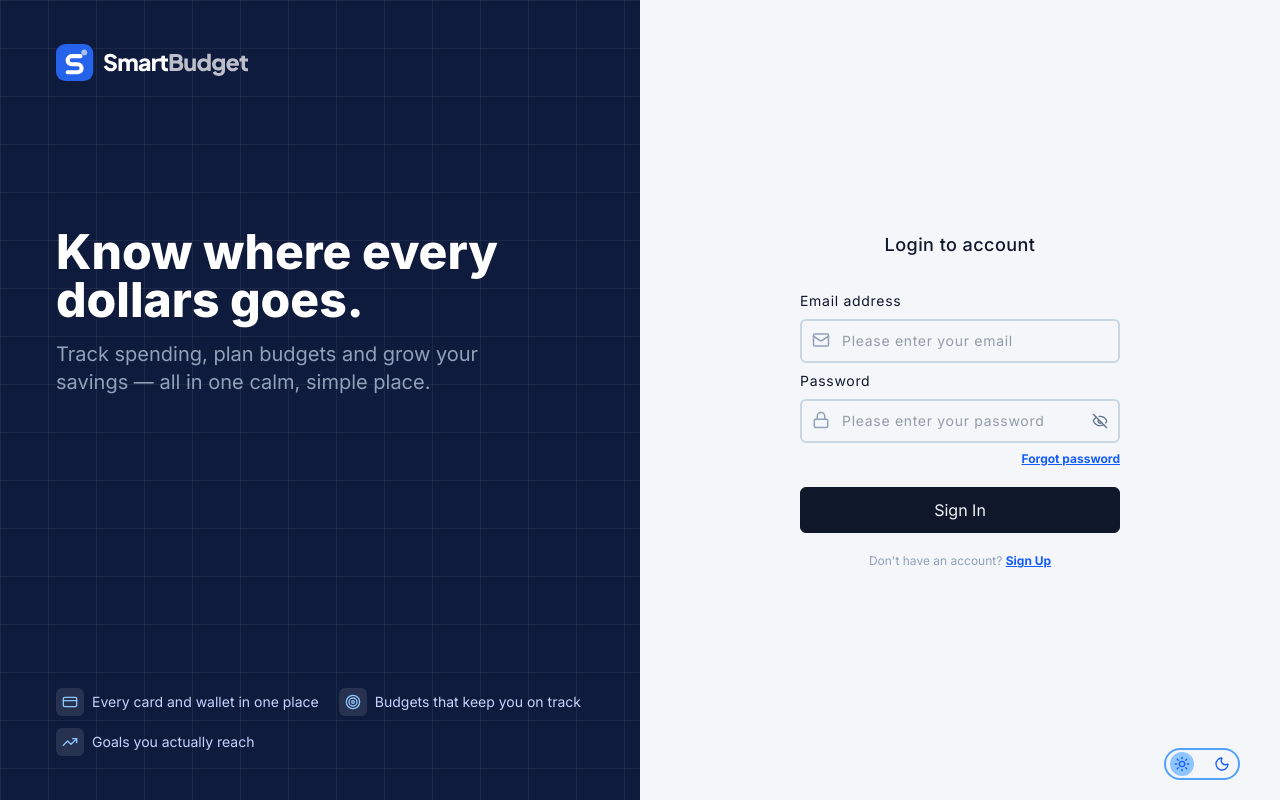
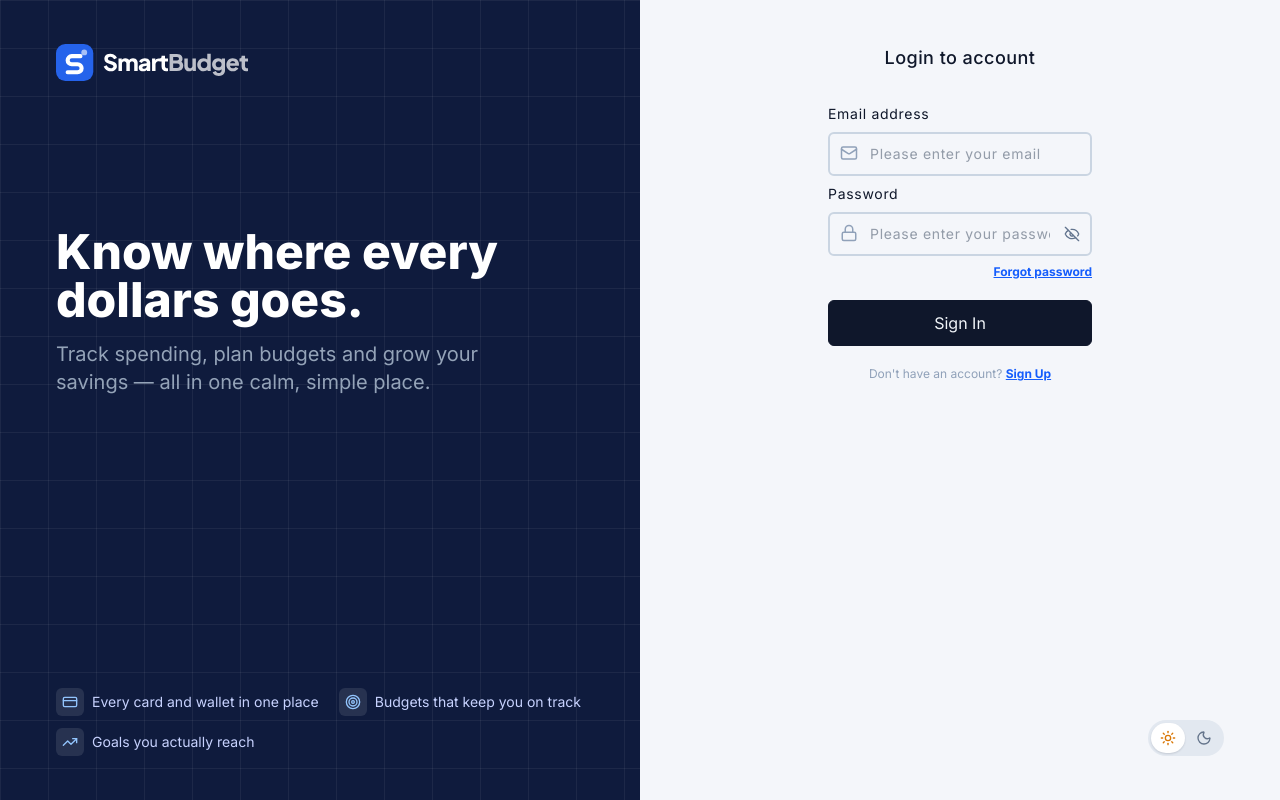
Before and after one commit to hasiukrostyslav/React_SmartBudget, a React (Vite) app in the folder client/: page /auth/login in a window 1280 px wide. Built offline with nearby package versions, Linux system fonts and the light colour scheme; no server answers.

Commit message:
redesign theme buttons and colors

```diff
--- a/client/src/components/layouts/AuthFormContainer.tsx
+++ b/client/src/components/layouts/AuthFormContainer.tsx
@@ -1,3 +1,5 @@
+import { clsx } from 'clsx';
+
 import ThemeButton from '../ui/buttons/ThemeButton';
 
 interface AuthFormProps {
@@ -10,12 +12,20 @@ export default function AuthFormContainer({
   heading,
 }: AuthFormProps) {
   return (
-    <section className="relative flex w-1/2 items-center justify-center">
+    <section
+      className={clsx(
+        'relative flex w-1/2 flex-col items-center justify-between',
+        'px-12 py-9 xl:px-14 xl:py-11',
+      )}
+    >
       <div className="flex w-1/2 flex-col items-center justify-center gap-2">
         <h2 className="text-lg font-medium tracking-wide">{heading}</h2>
         {children}
       </div>
-      <ThemeButton className="absolute right-10 bottom-5" />
+      <div className="flex w-full items-center justify-between">
+        <div></div>
+        <ThemeButton />
+      </div>
     </section>
   );
 }
--- a/client/src/components/ui/buttons/ThemeButton.tsx
+++ b/client/src/components/ui/buttons/ThemeButton.tsx
@@ -1,38 +1,42 @@
-import { useState } from 'react';
+import clsx from 'clsx';
 
 import { useTheme } from '@/hooks/useTheme';
 
 import Icon from '../icons/Icon';
 
 export default function ThemeButton({ className }: { className?: string }) {
-  const [isInitial, setIsInitial] = useState(true);
   const { theme, setLightTheme, setDarkTheme } = useTheme();
 
   return (
     <div
-      className={`flex gap-4 rounded-2xl border-2 border-blue-400 px-1 py-0.5 ${className}`}
+      className={clsx(
+        'bg-line dark:bg-dark-hover flex gap-0.5 rounded-full p-0.75',
+        className,
+      )}
     >
       <button
-        className={`outline-round-full p-1 ${
-          theme === 'light' ? 'bg-blue-300 text-blue-600' : 'text-blue-200'
-        } ${!isInitial && theme === 'light' ? 'animate-wiggle' : ''}`}
-        onClick={() => {
-          setIsInitial(true);
-          setLightTheme();
-          setIsInitial(false);
-        }}
+        aria-label="Light theme"
+        aria-pressed={theme === 'light'}
+        className={clsx(
+          'outline-round-full grid h-7.5 w-8.5 place-items-center rounded-full',
+          theme === 'light'
+            ? 'bg-card text-warning shadow-toggle'
+            : 'text-muted dark:text-dark-muted bg-transparent',
+        )}
+        onClick={() => setLightTheme()}
       >
         <Icon name="light" size={16} />
       </button>
       <button
-        className={`outline-round-full p-1 ${
-          theme === 'dark' ? 'bg-blue-500 text-blue-200' : 'text-blue-600'
-        } ${!isInitial && theme === 'dark' ? 'animate-wiggle' : ''}`}
-        onClick={() => {
-          setIsInitial(true);
-          setDarkTheme();
-          setIsInitial(false);
-        }}
+        aria-label="Dark theme"
+        aria-pressed={theme === 'dark'}
+        className={clsx(
+          'outline-round-full grid h-7.5 w-8.5 place-items-center rounded-full',
+          theme === 'dark'
+            ? 'bg-dark-selected text-dark-heading'
+            : 'text-muted dark:text-dark-muted bg-transparent',
+        )}
+        onClick={() => setDarkTheme()}
       >
         <Icon name="dark" size={16} />
       </button>
--- a/client/src/pages/auth/AuthLayout.tsx
+++ b/client/src/pages/auth/AuthLayout.tsx
@@ -57,6 +57,7 @@ export default function AuthLayout() {
           ))}
         </div>
       </section>
+
       <Suspense fallback={null}>
         <Outlet />
       </Suspense>
--- a/client/src/styles/animations.css
+++ b/client/src/styles/animations.css
@@ -1,15 +1,4 @@
 @theme {
-  --animate-wiggle: wiggle 2s ease-in-out;
-  @keyframes wiggle {
-    0%,
-    100% {
-      transform: rotate(0deg);
-    }
-    50% {
-      transform: rotate(360deg);
-    }
-  }
-
   --animate-spin: spin 1s linear infinite;
   --animate-spin-slow: spin 2s linear infinite;
   @keyframes spin {
--- a/client/src/styles/colors.css
+++ b/client/src/styles/colors.css
@@ -1,16 +1,60 @@
-/* Colours with their own value */
 @theme {
   /* Brand */
-  --color-navy: #0f1b3d; /* #0F1B3D · Balance card, login panel, toasts */
+  --color-primary: #2563eb; /* Buttons, links, active menu item */
+  --color-primary-hover: #1d4ed8; /* Hover on primary buttons and links */
+  --color-primary-pressed: #1e40af; /* Pressed buttons, info text on light blue */
+  --color-primary-dark: #1e3a8a; /* Dark blue text, highlights */
+  --color-primary-light: #dbeafe; /* Avatar, light chart bars */
+  --color-primary-soft: #eff6ff; /* Selected rows, soft buttons, chips */
+  --color-primary-border: #bfdbfe; /* Borders around light-blue areas */
+  --color-navy: #0f1b3d; /* Balance card, login panel, toasts */
+
+  /* Text */
+  --color-heading: #0f172a; /* Titles, amounts, main text */
+  --color-body: #334155; /* Labels, button text */
+  --color-secondary: #475569; /* Descriptions, supporting text */
+  --color-muted: #64748b; /* Captions, dates, hints */
+  --color-placeholder: #94a3b8; /* Placeholders, disabled text */
 
   /* Backgrounds */
-  --color-page: #f4f6fa; /* #F4F6FA · App background behind cards */
+  --color-page: #f4f6fa; /* App background behind cards */
+  --color-card: #ffffff; /* Cards, modals, header, sidebar */
+  --color-subtle: #f8fafc; /* Table headers, inputs, info boxes */
+  --color-hover: #f1f5f9; /* Hover on rows and menus, tab bar */
 
   /* Borders */
-  --color-line-card: #e5e9f0; /* #E5E9F0 · Card edges, sidebar, header */
-  --color-line-soft: #eef2f6; /* #EEF2F6 · Lines inside cards, progress track */
+  --color-line-strong: #cbd5e1; /* Inputs, switch track when off */
+  --color-line: #e2e8f0; /* Buttons, chips, outlines */
+  --color-line-card: #e5e9f0; /* Card edges, sidebar, header */
+  --color-line-soft: #eef2f6; /* Lines inside cards, progress track */
+
+  /* Success */
+  --color-success: #16a34a; /* Icons, progress bars, dots */
+  --color-success-text: #15803d; /* Income amounts, “Completed” */
+  --color-success-bg: #dcfce7; /* Status pills, icon tiles */
+  --color-success-panel: #f0fdf4; /* Large success boxes */
+  --color-success-border: #bbf7d0; /* Border of success boxes */
+
+  /* Warning */
+  --color-warning: #d97706; /* Icons, budget over 80% */
+  --color-warning-text: #b45309; /* “Pending”, due dates */
+  --color-warning-bg: #fef3c7; /* Status pills, badges */
+  --color-warning-panel: #fffbeb; /* Large warning boxes */
+
+  /* Danger */
+  --color-danger: #dc2626; /* Expense amounts, red badges */
+  --color-danger-text: #b91c1c; /* Error messages, Delete buttons */
+  --color-danger-heading: #991b1b; /* Titles in danger boxes */
+  --color-danger-bg: #fee2e2; /* Status pills, icon tiles */
+  --color-danger-panel: #fef2f2; /* Error banners, overdue rows */
+  --color-danger-border: #fecaca; /* Border of Delete buttons */
 
   /* On navy */
+  --color-on-navy: #ffffff; /* Main text on navy */
+  --color-on-navy-muted: #c7d2fe; /* Secondary text on navy */
+  --color-on-navy-accent: #93c5fd; /* Accent text and icons on navy */
+  --color-on-navy-progress: #60a5fa; /* Progress bars on navy */
+  --color-on-navy-success: #86efac; /* Positive numbers on navy, toast tick */
   --color-on-navy-faded: rgb(
     255 255 255 / 0.72
   ); /* #FFFFFF 72% · “Budget” in the white logo */
@@ -24,17 +68,39 @@
     255 255 255 / 0.05
   ); /* #FFFFFF 5% · Grid lines on the login panel */
 
+  /* Charts & accounts */
+  --color-chart-income: #2563eb; /* Income bars */
+  --color-chart-expense: #f59e0b; /* Expense bars */
+  --color-account-card: #1e3a8a; /* Main card */
+  --color-account-cash: #16a34a; /* Cash wallet */
+  --color-account-usd: #0f766e; /* Dollar account */
+  --color-account-eur: #7c3aed; /* Euro account */
+  --color-account-credit: #b45309; /* Credit card */
+  --color-account-deposit: #10b981; /* Deposits, deposit progress */
+
+  /* Card designs */
+  --color-card-black-start: #0f172a; /* Main debit card (gradient start) */
+  --color-card-black-end: #1e3a8a; /* Main debit card (gradient end) */
+  --color-card-virtual-start: #1d4ed8; /* Virtual card (gradient start) */
+  --color-card-virtual-end: #0891b2; /* Virtual card (gradient end) */
+  --color-card-usd-start: #065f46; /* USD card (gradient start) */
+  --color-card-usd-end: #0f766e; /* USD card (gradient end) */
+  --color-card-new-start: #4338ca; /* Newly created virtual card (gradient start) */
+  --color-card-new-end: #7c3aed; /* Newly created virtual card (gradient end) */
+
   /* Dark theme */
-  --color-dark-page: #0a1020; /* #0A1020 · Page background */
-  --color-dark-card: #0b1220; /* #0B1220 · Panels and cards */
-  --color-dark-input: #111a2e; /* #111A2E · Inputs */
-  --color-dark-hover: #16213a; /* #16213A · Toggles, icon tiles, hover */
-  --color-dark-line: #2a3852; /* #2A3852 · Borders and dividers */
-  --color-dark-heading: #e6ebf5; /* #E6EBF5 · Main text */
-  --color-dark-muted: #93a1b8; /* #93A1B8 · Secondary text */
-  --color-dark-link: #7aa7ff; /* #7AA7FF · Links */
-  --color-dark-danger-bg: #2a1416; /* #2A1416 · Error banner */
-  --color-dark-success-bg: #123322; /* #123322 · Success icon tile */
+  --color-dark-page: #0a1020; /* Page background */
+  --color-dark-card: #0b1220; /* Panels and cards */
+  --color-dark-input: #111a2e; /* Inputs */
+  --color-dark-hover: #16213a; /* Toggles, icon tiles, hover */
+  --color-dark-selected: #1e293b; /* Selected theme button */
+  --color-dark-line: #2a3852; /* Borders and dividers */
+  --color-dark-heading: #e6ebf5; /* Main text */
+  --color-dark-muted: #93a1b8; /* Secondary text */
+  --color-dark-link: #7aa7ff; /* Links */
+  --color-dark-danger-text: #fca5a5; /* Error text */
+  --color-dark-danger-bg: #2a1416; /* Error banner */
+  --color-dark-success-bg: #123322; /* Success icon tile */
 
   /* Overlays & shadows */
   --color-overlay: rgb(
@@ -48,172 +114,14 @@
   ); /* #E2E8F0 72% · Over a frozen card */
 
   /* Card network */
-  --color-network-red: #eb001b; /* #EB001B · Left circle of the card logo */
-  --color-network-orange: #f79e1b; /* #F79E1B · Right circle of the card logo */
+  --color-network-red: #eb001b; /* Left circle of the card logo */
+  --color-network-orange: #f79e1b; /* Right circle of the card logo */
 
   /* Shadows */
-  --shadow-toggle: 0 1px 2px rgb(15 23 42 / 0.14); /* #0F172A 14% · Selected tab, switches */
-  --shadow-hover: 0 10px 24px rgb(15 23 42 / 0.1); /* #0F172A 10% · Cards on hover */
-  --shadow-popover: 0 16px 40px rgb(15 23 42 / 0.16); /* #0F172A 16% · Menus, popovers */
-  --shadow-modal: 0 32px 80px rgb(15 23 42 / 0.35); /* #0F172A 35% · Modals */
-  --shadow-on-navy: 0 30px 60px rgb(2 6 23 / 0.45); /* #020617 45% · Cards on navy */
-  --shadow-glow: 0 10px 24px rgb(37 99 235 / 0.35); /* #2563EB 35% · Glow under primary buttons */
+  --shadow-toggle: 0 1px 2px rgb(15 23 42 / 0.14); /* Selected tab, switches */
+  --shadow-hover: 0 10px 24px rgb(15 23 42 / 0.1); /* Cards on hover */
+  --shadow-popover: 0 16px 40px rgb(15 23 42 / 0.16); /* Menus, popovers */
+  --shadow-modal: 0 32px 80px rgb(15 23 42 / 0.35); /* Modals */
+  --shadow-on-navy: 0 30px 60px rgb(2 6 23 / 0.45); /* Cards on navy */
+  --shadow-glow: 0 10px 24px rgb(37 99 235 / 0.35); /* Glow under primary buttons */
 }
-
-/* Colours taken from Tailwind's palette */
-@theme inline {
-  /* Brand */
-  --color-primary: var(
-    --color-blue-600
-  ); /* #2563EB · Buttons, links, active menu item */
-  --color-primary-hover: var(
-    --color-blue-700
-  ); /* #1D4ED8 · Hover on primary buttons and links */
-  --color-primary-pressed: var(
-    --color-blue-800
-  ); /* #1E40AF · Pressed buttons, info text on light blue */
-  --color-primary-dark: var(
-    --color-blue-900
-  ); /* #1E3A8A · Dark blue text, highlights */
-  --color-primary-light: var(
-    --color-blue-100
-  ); /* #DBEAFE · Avatar, light chart bars */
-  --color-primary-soft: var(
-    --color-blue-50
-  ); /* #EFF6FF · Selected rows, soft buttons, chips */
-  --color-primary-border: var(
-    --color-blue-200
-  ); /* #BFDBFE · Borders around light-blue areas */
-
-  /* Text */
-  --color-heading: var(
-    --color-slate-900
-  ); /* #0F172A · Titles, amounts, main text */
-  --color-body: var(--color-slate-700); /* #334155 · Labels, button text */
-  --color-secondary: var(
-    --color-slate-600
-  ); /* #475569 · Descriptions, supporting text */
-  --color-muted: var(--color-slate-500); /* #64748B · Captions, dates, hints */
-  --color-placeholder: var(
-    --color-slate-400
-  ); /* #94A3B8 · Placeholders, disabled text */
-
-  /* Backgrounds */
-  --color-card: var(
-    --color-white
-  ); /* #FFFFFF · Cards, modals, header, sidebar */
-  --color-subtle: var(
-    --color-slate-50
-  ); /* #F8FAFC · Table headers, inputs, info boxes */
-  --color-hover: var(
-    --color-slate-100
-  ); /* #F1F5F9 · Hover on rows and menus, tab bar */
-
-  /* Borders */
-  --color-line-strong: var(
-    --color-slate-300
-  ); /* #CBD5E1 · Inputs, switch track when off */
-  --color-line: var(--color-slate-200); /* #E2E8F0 · Buttons, chips, outlines */
-
-  /* Success */
-  --color-success: var(
-    --color-green-600
-  ); /* #16A34A · Icons, progress bars, dots */
-  --color-success-text: var(
-    --color-green-700
-  ); /* #15803D · Income amounts, “Completed” */
-  --color-success-bg: var(
-    --color-green-100
-  ); /* #DCFCE7 · Status pills, icon tiles */
-  --color-success-panel: var(
-    --color-green-50
-  ); /* #F0FDF4 · Large success boxes */
-  --color-success-border: var(
-    --color-green-200
-  ); /* #BBF7D0 · Border of success boxes */
-
-  /* Warning */
-  --color-warning: var(
-    --color-amber-600
-  ); /* #D97706 · Icons, budget over 80% */
-  --color-warning-text: var(
-    --color-amber-700
-  ); /* #B45309 · “Pending”, due dates */
-  --color-warning-bg: var(
-    --color-amber-100
-  ); /* #FEF3C7 · Status pills, badges */
-  --color-warning-panel: var(
-    --color-amber-50
-  ); /* #FFFBEB · Large warning boxes */
-
-  /* Danger */
-  --color-danger: var(
-    --color-red-600
-  ); /* #DC2626 · Expense amounts, red badges */
-  --color-danger-text: var(
-    --color-red-700
-  ); /* #B91C1C · Error messages, Delete buttons */
-  --color-danger-heading: var(
-    --color-red-800
-  ); /* #991B1B · Titles in danger boxes */
-  --color-danger-bg: var(
-    --color-red-100
-  ); /* #FEE2E2 · Status pills, icon tiles */
-  --color-danger-panel: var(
-    --color-red-50
-  ); /* #FEF2F2 · Error banners, overdue rows */
-  --color-danger-border: var(
-    --color-red-200
-  ); /* #FECACA · Border of Delete buttons */
-
-  /* On navy */
-  --color-on-navy: var(--color-white); /* #FFFFFF · Main text on navy */
-  --color-on-navy-muted: var(
-    --color-indigo-200
-  ); /* #C7D2FE · Secondary text on navy */
-  --color-on-navy-accent: var(
-    --color-blue-300
-  ); /* #93C5FD · Accent text and icons on navy */
-  --color-on-navy-progress: var(
-    --color-blue-400
-  ); /* #60A5FA · Progress bars on navy */
-  --color-on-navy-success: var(
-    --color-green-300
-  ); /* #86EFAC · Positive numbers on navy, toast tick */
-
-  /* Charts & accounts */
-  --color-chart-income: var(--color-blue-600); /* #2563EB · Income bars */
-  --color-chart-expense: var(--color-amber-500); /* #F59E0B · Expense bars */
-  --color-account-card: var(--color-blue-900); /* #1E3A8A · Main card */
-  --color-account-cash: var(--color-green-600); /* #16A34A · Cash wallet */
-  --color-account-usd: var(--color-teal-700); /* #0F766E · Dollar account */
-  --color-account-eur: var(--color-violet-600); /* #7C3AED · Euro account */
-  --color-account-credit: var(--color-amber-700); /* #B45309 · Credit card */
-  --color-account-deposit: var(
-    --color-emerald-500
-  ); /* #10B981 · Deposits, deposit progress */
-
-  /* Card designs */
-  --color-card-black-start: var(
-    --color-slate-900
-  ); /* #0F172A · Main debit card */
-  --color-card-black-end: var(--color-blue-900); /* #1E3A8A · Main debit card */
-  --color-card-virtual-start: var(
-    --color-blue-700
-  ); /* #1D4ED8 · Virtual card */
-  --color-card-virtual-end: var(--color-cyan-600); /* #0891B2 · Virtual card */
-  --color-card-usd-start: var(--color-emerald-800); /* #065F46 · USD card */
-  --color-card-usd-end: var(--color-teal-700); /* #0F766E · USD card */
-  --color-card-new-start: var(
-    --color-indigo-700
-  ); /* #4338CA · Newly created virtual card */
-  --color-card-new-end: var(
-    --color-violet-600
-  ); /* #7C3AED · Newly created virtual card */
-
-  /* Dark theme */
-  --color-dark-selected: var(
-    --color-slate-800
-  ); /* #1E293B · Selected theme button */
-  --color-dark-danger-text: var(--color-red-300); /* #FCA5A5 · Error text */
-}
```
